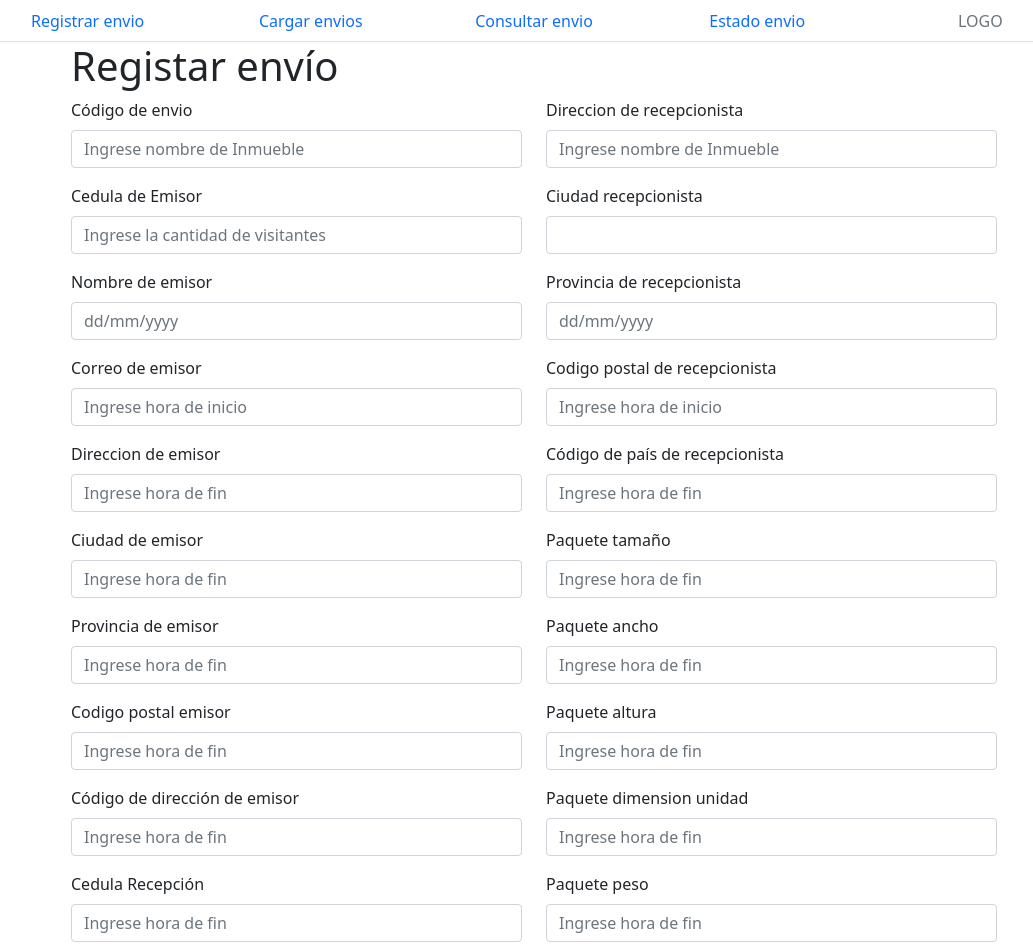
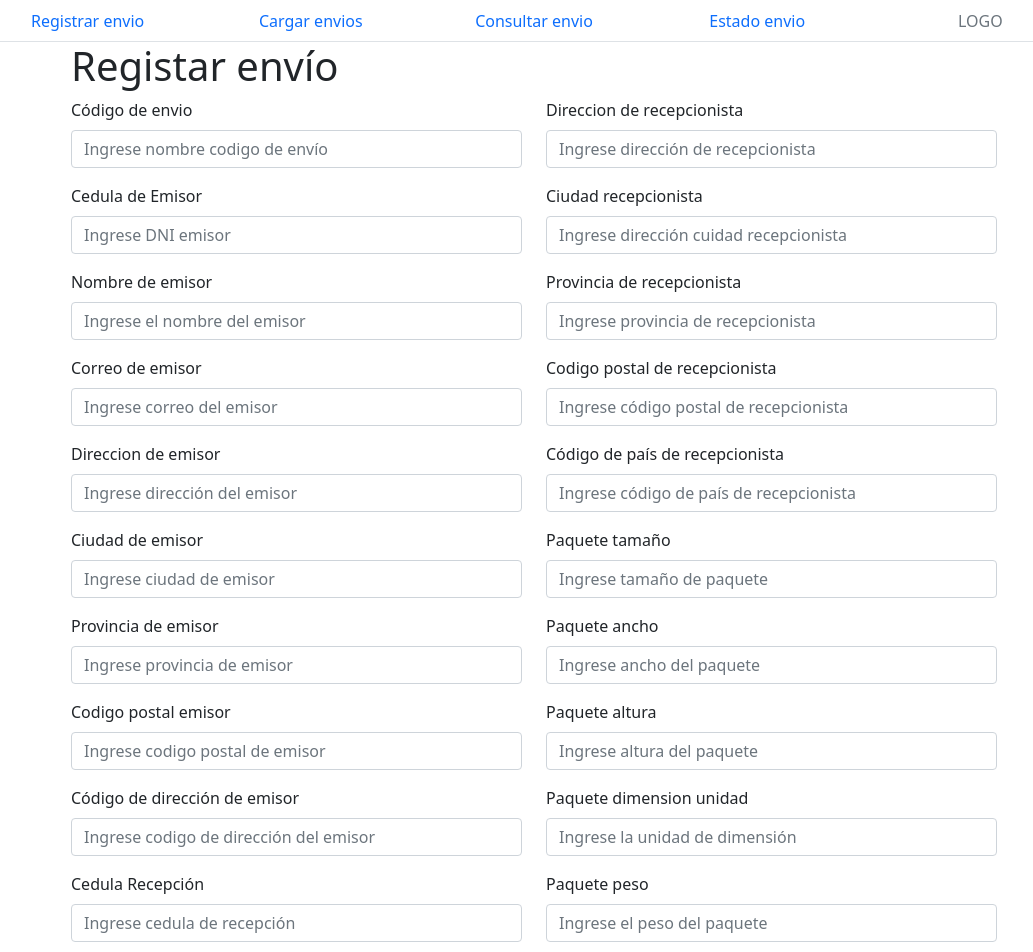
Before and after one commit to KoriAntunez/sistema_Envios, a React (Create React App) app: page /registrar in a window 1280 px wide. Shown: the top 952 px of the page, without its empty margins (106-1139 px from the left). Built offline with nearby package versions, Linux system fonts and the light colour scheme.

Commit message:
registrar_envio

```diff
--- a/src/components/Formulario.js
+++ b/src/components/Formulario.js
@@ -15,43 +15,164 @@ export class Formulario extends React.Component {
 
     //Instanciar State
     this.state= {
-      inmueble:"",
-      cantidad_visitantes:"",
-      fecha:"",
-      hora_inicio:"",
-      hora_fin:"",
-      estado: ""
+      cod_envio:"",
+      DNI_emisor:"",
+      address_from_name:"",
+      address_from_email:"",
+      address_from_street1:"",
+      address_from_city: "",
+      address_from_province:"",
+      address_from_postal_code:"",
+      address_from_country_code:"",
+      DNI_recepcion:"",
+      address_to_name:"",
+      address_to_email:"",
+      address_to_street1: "",
+      address_to_city:"",
+      address_to_province:"",
+      address_to_postal_code:"",
+      address_to_country_code:"",
+      parcel_length:"",
+      parcel_width:"",
+      parcel_height: "",
+      parcel_dimensions_unit:"",
+      parcel_weight:"",
+      parcel_weight_unit: "",
+      status:"",
     }
 
   }
 
-  onChangeInmueble(event){
+  onChangecod_envio(event){
     let state = this.state
-    state.inmueble =  event.target.value
+    state.cod_envio =  event.target.value
     this.setState(state)
   }
 
-  onChangeCantidad(event){
+  onChangeDNI_emisor(event){
     let state = this.state
-    state.cantidad_visitantes =  event.target.value
+    state.DNI_emisor =  event.target.value
     this.setState(state)
   }
 
-  onChangeFecha(event){
+  onChangeaddress_from_name(event){
     let state = this.state
-    state.fecha =  event.target.value
+    state.address_from_name =  event.target.value
     this.setState(state)
   }
 
-  onChangeHoraInicio(event){
+  onChangeaddress_from_email(event){
     let state = this.state
-    state.hora_inicio =  event.target.value
+    state.address_from_email =  event.target.value
     this.setState(state)
   }
 
-  onChangeHoraFin(event){
+  onChangeaddress_from_street1(event){
     let state = this.state
-    state.hora_fin =  event.target.value
+    state.address_from_street1 =  event.target.value
+    this.setState(state)
+  }
+  onChangeaddress_from_city(event){
+    let state = this.state
+    state.address_from_city =  event.target.value
+    this.setState(state)
+  }
+
+  onChangeaddress_from_province(event){
+    let state = this.state
+    state.address_from_province =  event.target.value
+    this.setState(state)
+  }
+
+  onChangeaddress_from_postal_code(event){
+    let state = this.state
+    state.address_from_postal_code =  event.target.value
+    this.setState(state)
+  }
+  onChangeaddress_from_country_code(event){
+    let state = this.state
+    state.address_from_country_code =  event.target.value
+    this.setState(state)
+  }
+
+  onChangeDNI_recepcion(event){
+    let state = this.state
+    state.DNI_recepcion =  event.target.value
+    this.setState(state)
+  }
+
+  onChangeaddress_to_name(event){
+    let state = this.state
+    state.address_to_name =  event.target.value
+    this.setState(state)
+  }
+  onChangeaddress_to_email(event){
+    let state = this.state
+    state.address_to_email =  event.target.value
+    this.setState(state)
+  }
+
+  onChangeaddress_to_street1(event){
+    let state = this.state
+    state.address_to_street1 =  event.target.value
+    this.setState(state)
+  }
+
+  onChangeaddress_to_city(event){
+    let state = this.state
+    state.address_to_city =  event.target.value
+    this.setState(state)
+  }
+
+  onChangeaddress_to_province(event){
+    let state = this.state
+    state.address_to_province =  event.target.value
+    this.setState(state)
+  }
+
+  onChangeaddress_to_postal_code(event){
+    let state = this.state
+    state.address_to_postal_code =  event.target.value
+    this.setState(state)
+  }
+
+  onChangeaddress_to_country_code(event){
+    let state = this.state
+    state.address_to_country_code =  event.target.value
+    this.setState(state)
+  }
+  onChangeparcel_length(event){
+    let state = this.state
+    state.parcel_length =  event.target.value
+    this.setState(state)
+  }
+
+  onChangeparcel_width(event){
+    let state = this.state
+    state.parcel_width =  event.target.value
+    this.setState(state)
+  }
+
+  onChangeparcel_height(event){
+    let state = this.state
+    state.parcel_height =  event.target.value
+    this.setState(state)
+  }
+
+  onChangeparcel_dimensions_unit(event){
+    let state = this.state
+    state.parcel_dimensions_unit =  event.target.value
+    this.setState(state)
+  }
+
+  onChangeparcel_weight(event){
+    let state = this.state
+    state.parcel_weight =  event.target.value
+    this.setState(state)
+  }
+  onChangeparcel_weight_unit(event){
+    let state = this.state
+    state.parcel_weight_unit =  event.target.value
     this.setState(state)
   }
 
@@ -59,16 +180,34 @@ export class Formulario extends React.Component {
     event.preventDefault();
 
     let data={
-      inmueble: this.state.inmueble,
-      cantidad_visitantes: this.state.cantidad_visitantes,
-      fecha: this.state.fecha,
-      hora_inicio:this.state.hora_inicio,
-      hora_fin:this.state.hora_fin,
-      estado: "disponible"
+      cod_envio:this.state.cod_envio,
+      DNI_emisor:this.state.DNI_emisor,
+      address_from_name:this.state.address_from_name,
+      address_from_email:this.state.address_from_email,
+      address_from_street1:this.state.address_from_street1,
+      address_from_city: this.state.address_from_city,
+      address_from_province:this.state.address_from_province,
+      address_from_postal_code:this.state.address_from_postal_code,
+      address_from_country_code:this.state.address_from_city,
+      DNI_recepcion:this.state.DNI_recepcion,
+      address_to_name:this.state.address_to_name,
+      address_to_email:this.address_from_email,
+      address_to_street1: this.address_to_street1,
+      address_to_city:this.state.address_to_city,
+      address_to_province:this.state.address_to_province,
+      address_to_postal_code:this.state.address_to_postal_code,
+      address_to_country_code:this.state.address_from_country_code,
+      parcel_length:this.state.parcel_length,
+      parcel_width:this.state.parcel_width,
+      parcel_height: this.state.parcel_height,
+      parcel_dimensions_unit: this.state.parcel_dimensions_unit,
+      parcel_weight:this.state.parcel_weight,
+      parcel_weight_unit: this.state.parcel_weight,
+      status:"Cliente ha recibido paquete",
     }
     console.log(data)
 
-    axios.post(appConfig.urlBackEnd+"/api/espacio/add",data).
+    axios.post(appConfig.urlBackEnd+"/data/registro",[data]).
         then( function (){
           alert("Registro exitoso!!!")
     }).catch(function () {
@@ -86,128 +225,123 @@ export class Formulario extends React.Component {
 
             <Form onSubmit={this.handleForm.bind(this)}>
             <Row>
-            <Col xs XS="5">
+            <Col xs={6}>
               <Form.Group className="mb-3" controlId="formBasicName">
                 <Form.Label>Código de envio</Form.Label>
-                <Form.Control required  value= {this.state.inmueble}   onChange={this.onChangeInmueble.bind(this)} type="name" name="inmueble" placeholder="Ingrese nombre de Inmueble" />
+                <Form.Control required  value= {this.state.cod_envio}   onChange={this.onChangecod_envio.bind(this)} type="name" name="cod_envio" placeholder="Ingrese nombre codigo de envío" />
               </Form.Group>
 
               <Form.Group className="mb-3" controlId="formBasicName">
                 <Form.Label>Cedula de Emisor</Form.Label>
-                <Form.Control required value= {this.state.cantidad_visitantes} onChange={this.onChangeCantidad.bind(this)} type="number" name="cantidad_visitantes" placeholder="Ingrese la cantidad de visitantes" />
+                <Form.Control required value= {this.state.DNI_emisor} onChange={this.onChangeDNI_emisor.bind(this)} type="number" name="DNI_emisor" placeholder="Ingrese DNI emisor" />
               </Form.Group>
 
               <Form.Group className="mb-3" controlId="formBasicName">
                 <Form.Label>Nombre de emisor</Form.Label>
-                <Form.Control required value= {this.state.fecha} onChange={this.onChangeFecha.bind(this)} type="name" name="fecha" placeholder="dd/mm/yyyy" />
+                <Form.Control required value= {this.state.address_from_name} onChange={this.onChangeaddress_from_name.bind(this)} type="name" name="address_from_name" placeholder="Ingrese el nombre del emisor" />
               </Form.Group>
 
               <Form.Group className="mb-3" controlId="formBasicName">
                 <Form.Label>Correo de emisor</Form.Label>
-                <Form.Control required value= {this.state.hora_inicio} onChange={this.onChangeHoraInicio.bind(this)} type="mail" name="hora_inicio" placeholder="Ingrese hora de inicio" />
+                <Form.Control required value= {this.state.address_from_email} onChange={this.onChangeaddress_from_email.bind(this)} type="mail" name="address_from_email" placeholder="Ingrese correo del emisor" />
               </Form.Group>
 
               <Form.Group className="mb-3" controlId="formBasicName">
                 <Form.Label>Direccion de emisor</Form.Label>
-                <Form.Control required value= {this.state.fin} onChange={this.onChangeHoraFin.bind(this)} type="name" name="hora_fin" placeholder="Ingrese hora de fin" />
+                <Form.Control required value= {this.state.address_from_street1} onChange={this.onChangeaddress_from_street1.bind(this)} type="name" name="address_from_street1" placeholder="Ingrese dirección del emisor" />
               </Form.Group>
 
               <Form.Group className="mb-3" controlId="formBasicName">
                 <Form.Label>Ciudad de emisor</Form.Label>
-                <Form.Control required value= {this.state.fin} onChange={this.onChangeHoraFin.bind(this)} type="name" name="hora_fin" placeholder="Ingrese hora de fin" />
+                <Form.Control required value= {this.state.address_from_city} onChange={this.onChangeaddress_from_city.bind(this)} type="name" name="address_from_city" placeholder="Ingrese ciudad de emisor" />
               </Form.Group>
 
               <Form.Group className="mb-3" controlId="formBasicName">
                 <Form.Label>Provincia de emisor</Form.Label>
-                <Form.Control required value= {this.state.fin} onChange={this.onChangeHoraFin.bind(this)} type="name" name="hora_fin" placeholder="Ingrese hora de fin" />
+                <Form.Control required value= {this.state.address_from_province} onChange={this.onChangeaddress_from_province.bind(this)} type="name" name="address_from_province" placeholder="Ingrese provincia de emisor" />
               </Form.Group>
 
               <Form.Group className="mb-3" controlId="formBasicName">
                 <Form.Label>Codigo postal emisor</Form.Label>
-                <Form.Control required value= {this.state.fin} onChange={this.onChangeHoraFin.bind(this)} type="name" name="hora_fin" placeholder="Ingrese hora de fin" />
+                <Form.Control required value= {this.state.address_from_postal_code} onChange={this.onChangeaddress_from_postal_code.bind(this)} type="name" name="address_from_postal_code" placeholder="Ingrese codigo postal de emisor" />
               </Form.Group>
 
               <Form.Group className="mb-3" controlId="formBasicName">
                 <Form.Label>Código de dirección de emisor</Form.Label>
-                <Form.Control required value= {this.state.fin} onChange={this.onChangeHoraFin.bind(this)} type="name" name="hora_fin" placeholder="Ingrese hora de fin" />
+                <Form.Control required value= {this.state.address_from_country_code} onChange={this.onChangeaddress_from_country_code.bind(this)} type="name" name="address_from_country_code" placeholder="Ingrese codigo de dirección del emisor" />
               </Form.Group>
 
               <Form.Group className="mb-3" controlId="formBasicName">
                 <Form.Label>Cedula Recepción</Form.Label>
-                <Form.Control required value= {this.state.fin} onChange={this.onChangeHoraFin.bind(this)} type="number" name="hora_fin" placeholder="Ingrese hora de fin" />
+                <Form.Control required value= {this.state.DNI_recepcion} onChange={this.onChangeDNI_recepcion.bind(this)} type="number" name="DNI_recepcion" placeholder="Ingrese cedula de recepción" />
               </Form.Group>
 
               <Form.Group className="mb-3" controlId="formBasicName">
                 <Form.Label>Nombre de recepcionista</Form.Label>
-                <Form.Control required value= {this.state.fin} onChange={this.onChangeHoraFin.bind(this)} type="name" name="hora_fin" placeholder="Ingrese hora de fin" />
+                <Form.Control required value= {this.state.address_to_name} onChange={this.onChangeaddress_to_name.bind(this)} type="name" name="address_to_name" placeholder="Ingrese nombre de recepcionista" />
               </Form.Group>
 
               <Form.Group className="mb-3" controlId="formBasicName">
                 <Form.Label>correo recepcionista</Form.Label>
-                <Form.Control required value= {this.state.fin} onChange={this.onChangeHoraFin.bind(this)} type="name" name="hora_fin" placeholder="Ingrese hora de fin" />
+                <Form.Control required value= {this.state.address_to_email} onChange={this.onChangeaddress_to_email.bind(this)} type="name" name="address_to_email" placeholder="Ingrese correo de recepcionista" />
               </Form.Group>
             </Col>
 
 
-              <Col xs XS="5">
+              <Col xs={6}>
               <Form.Group className="mb-3" controlId="formBasicName">
                 <Form.Label>Direccion de recepcionista </Form.Label>
-                <Form.Control required  value= {this.state.inmueble}   onChange={this.onChangeInmueble.bind(this)} type="name" name="inmueble" placeholder="Ingrese nombre de Inmueble" />
+                <Form.Control required  value= {this.state.address_to_street1}   onChange={this.onChangeaddress_to_street1.bind(this)} type="name" name="address_to_street1" placeholder="Ingrese dirección de recepcionista" />
               </Form.Group>
 
               <Form.Group className="mb-3" controlId="formBasicName">
                 <Form.Label>Ciudad recepcionista</Form.Label>
-                <Form.Control required value= {this.state.ciudad_recepcion} onChange={this.onChangeCantidad.bind(this)} type="name" name="ciudad_recepcion" />
+                <Form.Control required value= {this.state.address_to_city} onChange={this.onChangeaddress_to_city.bind(this)} type="name" name="address_to_city" placeholder="Ingrese dirección cuidad recepcionista"/>
               </Form.Group>
 
               <Form.Group className="mb-3" controlId="formBasicName">
                 <Form.Label>Provincia de recepcionista</Form.Label>
-                <Form.Control required value= {this.state.fecha} onChange={this.onChangeFecha.bind(this)} type="name" name="fecha" placeholder="dd/mm/yyyy" />
+                <Form.Control required value= {this.state.address_to_province} onChange={this.onChangeaddress_to_province.bind(this)} type="name" name="address_to_province" placeholder="Ingrese provincia de recepcionista" />
               </Form.Group>
 
               <Form.Group className="mb-3" controlId="formBasicName">
                 <Form.Label>Codigo postal de recepcionista</Form.Label>
-                <Form.Control required value= {this.state.hora_inicio} onChange={this.onChangeHoraInicio.bind(this)} type="name" name="hora_inicio" placeholder="Ingrese hora de inicio" />
+                <Form.Control required value= {this.state.address_to_postal_code} onChange={this.onChangeaddress_to_postal_code.bind(this)} type="name" name="address_to_postal_code" placeholder="Ingrese código postal de recepcionista" />
               </Form.Group>
 
               <Form.Group className="mb-3" controlId="formBasicName">
                 <Form.Label>Código de país de recepcionista</Form.Label>
-                <Form.Control required value= {this.state.fin} onChange={this.onChangeHoraFin.bind(this)} type="name" name="hora_fin" placeholder="Ingrese hora de fin" />
+                <Form.Control required value= {this.state.address_to_country_code} onChange={this.onChangeaddress_to_country_code.bind(this)} type="name" name="address_to_country_code" placeholder="Ingrese código de país de recepcionista" />
               </Form.Group>
 
               <Form.Group className="mb-3" controlId="formBasicName">
                 <Form.Label>Paquete tamaño</Form.Label>
-                <Form.Control required value= {this.state.fin} onChange={this.onChangeHoraFin.bind(this)} type="number" name="hora_fin" placeholder="Ingrese hora de fin" />
+                <Form.Control required value= {this.state.parcel_length} onChange={this.onChangeparcel_length.bind(this)} type="number" name="parcel_length" placeholder="Ingrese tamaño de paquete" />
               </Form.Group>
 
               <Form.Group className="mb-3" controlId="formBasicName">
                 <Form.Label>Paquete ancho</Form.Label>
-                <Form.Control required value= {this.state.fin} onChange={this.onChangeHoraFin.bind(this)} type="number" name="hora_fin" placeholder="Ingrese hora de fin" />
+                <Form.Control required value= {this.state.parcel_width} onChange={this.onChangeparcel_width.bind(this)} type="number" name="parcel_width" placeholder="Ingrese ancho del paquete" />
               </Form.Group>
 
               <Form.Group className="mb-3" controlId="formBasicName">
                 <Form.Label>Paquete altura</Form.Label>
-                <Form.Control required value= {this.state.fin} onChange={this.onChangeHoraFin.bind(this)} type="number" name="hora_fin" placeholder="Ingrese hora de fin" />
+                <Form.Control required value= {this.state.parcel_height} onChange={this.onChangeparcel_height.bind(this)} type="number" name="parcel_height" placeholder="Ingrese altura del paquete" />
               </Form.Group>
 
               <Form.Group className="mb-3" controlId="formBasicName">
                 <Form.Label>Paquete dimension unidad</Form.Label>
-                <Form.Control required value= {this.state.fin} onChange={this.onChangeHoraFin.bind(this)} type="number" name="hora_fin" placeholder="Ingrese hora de fin" />
+                <Form.Control required value= {this.state.parcel_dimensions_unit} onChange={this.onChangeparcel_dimensions_unit.bind(this)} type="number" name="parcel_dimensions_unit" placeholder="Ingrese la unidad de dimensión" />
               </Form.Group>
 
               <Form.Group className="mb-3" controlId="formBasicName">
                 <Form.Label>Paquete peso</Form.Label>
-                <Form.Control required value= {this.state.peso} onChange={this.onChangeHoraFin.bind(this)} type="number" name="hora_fin" placeholder="Ingrese hora de fin" />
+                <Form.Control required value= {this.state.parcel_weight} onChange={this.onChangeparcel_weight.bind(this)} type="number" name="parcel_weight" placeholder="Ingrese el peso del paquete" />
               </Form.Group>
 
               <Form.Group className="mb-3" controlId="formBasicName">
                 <Form.Label>Unidad de peso</Form.Label>
-                <Form.Control required value= {this.state.fin} onChange={this.onChangeHoraFin.bind(this)} type="name" name="hora_fin" placeholder="Ingrese hora de fin" />
-              </Form.Group>
-
-              <Form.Group className="mb-3" controlId="formBasicName">
-                <Form.Label>Estado</Form.Label>
-                <Form.Control required value= {this.state.fin} onChange={this.onChangeHoraFin.bind(this)} type="status" name="hora_fin" placeholder="Ingrese hora de fin" />
+                <Form.Control required value= {this.state.parcel_weight_unit} onChange={this.onChangeparcel_weight_unit.bind(this)} type="name" name="parcel_weight_unit" placeholder="Ingrese la unidad de peso" />
               </Form.Group>
 
               </Col>
```
